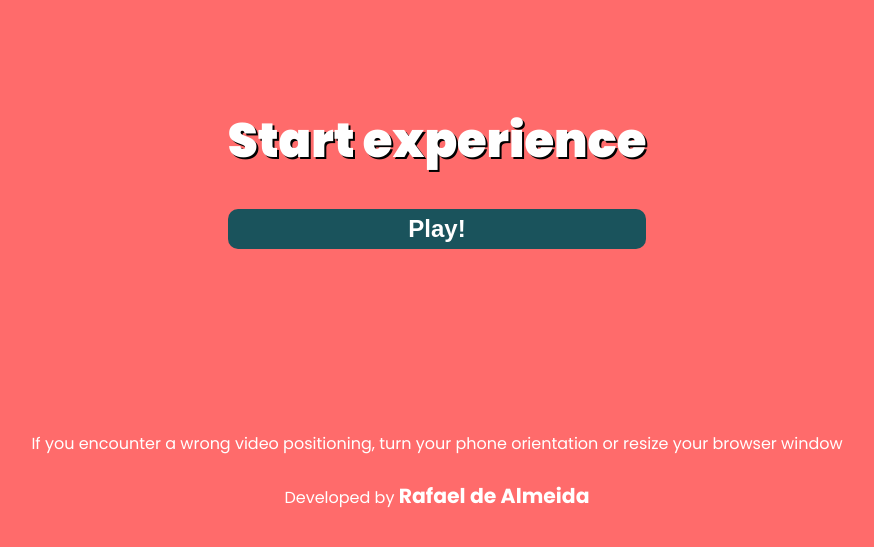
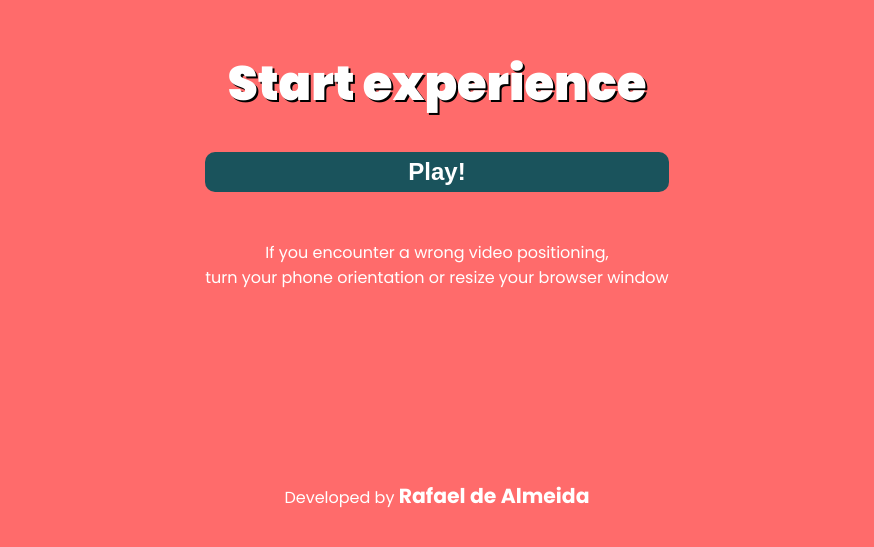
Before and after one commit to rafelis1997/arjs-react-experimental-app, a React (Create React App) app: page / in a window 1280 px wide. Shown: the part 223-770 px from the top of the page, without its empty margins (203-1077 px from the left). Built offline with nearby package versions, Linux system fonts and the light colour scheme; no server answers.

Commit message:
Warning about video positioning erratic

```diff
--- a/src/App.jsx
+++ b/src/App.jsx
@@ -121,11 +121,12 @@ const App = () => {
             <h1>Start experience</h1>
 
             <button onClick={handlePlayButton}>Play!</button>
+            <p style={{color:"white", textAlign:"center"}}>If you encounter a wrong video positioning,<br/>
+            turn your phone orientation or resize your browser window
+            </p>
           </div>
         )}
         <p className="footer">
-          If you encounter a wrong video positioning, turn your phone
-          orientation or resize your browser window <br/>
           <br/>Developed by {""}
           <span>Rafael de Almeida</span>
         </p>
--- a/src/styles.css
+++ b/src/styles.css
@@ -38,6 +38,7 @@ body {
   position: absolute;
   margin: 0 0.5rem;
   gap: 2rem;
+  text-align: center;
 }
 
 .playScreen button {
```
